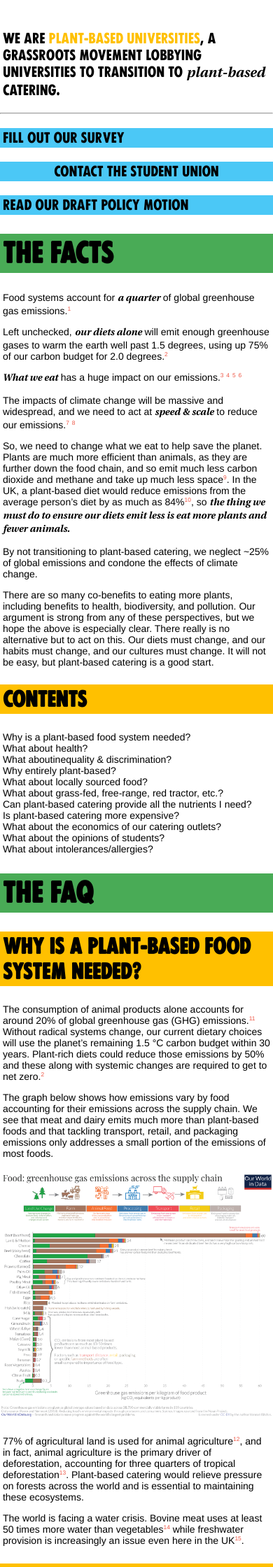
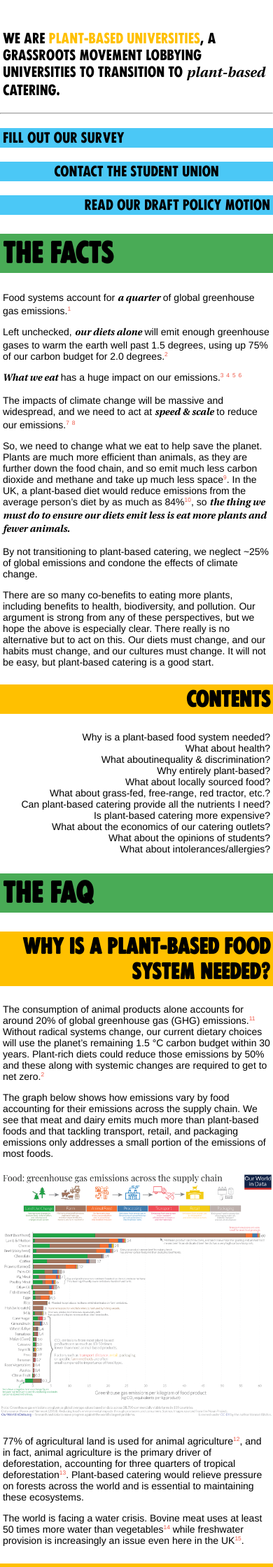
Before and after one commit to yogabbagabb/pbu-imperial.github.io, a Jekyll site: the page built from index.markdown, in a window 390 px wide. Shown: the top 2239 px of the page at 70% size. Built offline with Jekyll 4.4.1, drawn with Linux system fonts in a browser that asks for light colours.

Commit message:
Allow text to align right on mobile

```diff
--- a/_sass/main.scss
+++ b/_sass/main.scss
@@ -154,12 +154,9 @@ a {
     padding-left: 1%;
     padding-right: 1%;
 
-    // Align left when screen is smol
-    text-align: left;
+    text-align: right;
 
     @media (min-width: 1200px) {
-        text-align: right;
-
         padding-right: max(100px, calc(50vw - 900px));
         // pad so that width is 1000px
         padding-left: calc(100% - (max(100px, calc(50vw - 900px)) + 1000px));
@@ -184,9 +181,9 @@ a {
     text-align: right;
 
     // move to the left on smol screens
-    @media (max-width: 1200px) {
-        text-align: left;
-    }
+    // @media (max-width: 1200px) {
+    //     text-align: left;
+    // }
 }
 .center {
     text-align: center;
@@ -252,10 +249,8 @@ tbody {
     padding-left: 1%;
     padding-right: 1%;
 
-    text-align: left;
+    text-align: right;
     @media (min-width: 1100px) {
-        text-align: right;
-
         padding-left: max(100px, calc(50vw - 900px));
         padding-right: max(100px, calc(50vw - 900px));
     }
```
